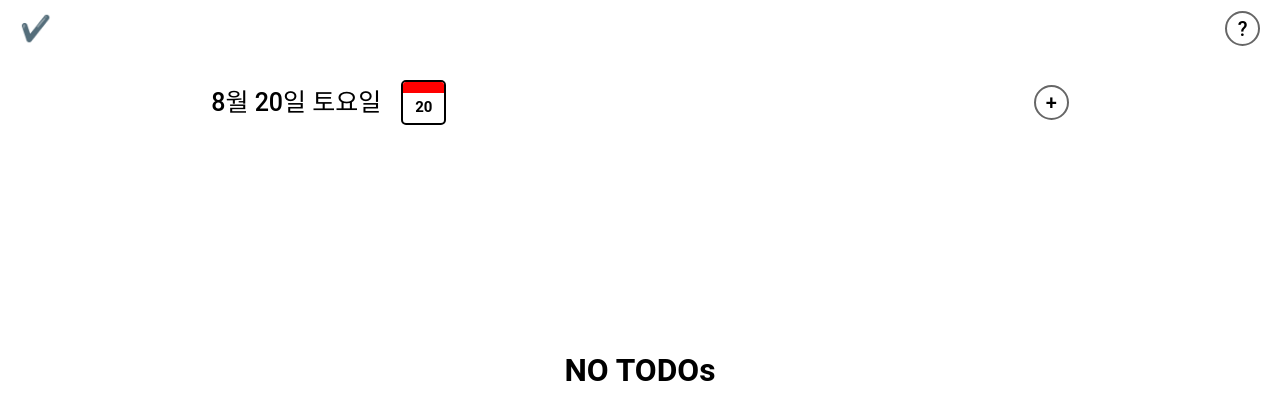
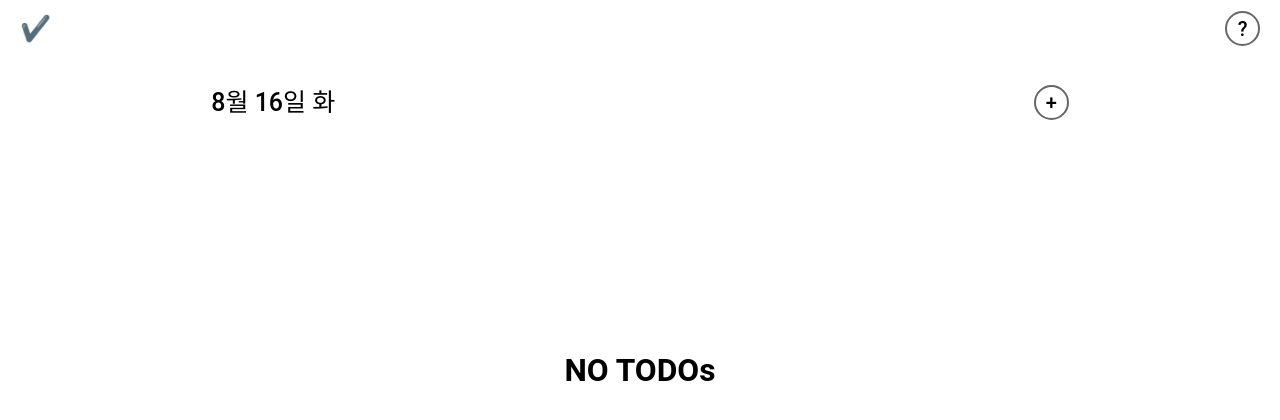
Before and after one commit to joepasss/todo, a React (Create React App) app: page / in a window 1280 px wide. Shown: the top 420 px of the page. Built offline with nearby package versions, Linux system fonts and the light colour scheme.

Commit message:
get today from TodoContext & edit icons

```diff
--- a/src/components/addItem/AddItem.tsx
+++ b/src/components/addItem/AddItem.tsx
@@ -49,7 +49,7 @@ const AddItem = () => {
         todo: {
           items: {
             title: title,
-            icon: '뭐',
+            icon: '📄',
           },
         },
       },
--- a/src/components/list/List.tsx
+++ b/src/components/list/List.tsx
@@ -22,13 +22,23 @@ const List = () => {
     });
   };
 
+  const getHeader = (today: Date) => {
+    const days: string[] = ['일', '월', '화', '수', '목', '금', '토'];
+
+    const month = today.getMonth() + 1;
+    const date = today.getDate();
+    const day = today.getDay();
+
+    return `${month}월 ${date}일 ${days[day]}`;
+  };
+
   return (
     <AppStateContext.Consumer>
       {(state) => {
         return (
           <div className='list'>
             <Header
-              content={['8월 20일 토요일', <Calendar />]}
+              content={getHeader(state.today)}
               trailler={
                 <CircleBtn
                   content={state.states.isPageOpen ? 'x' : '+'}
```
